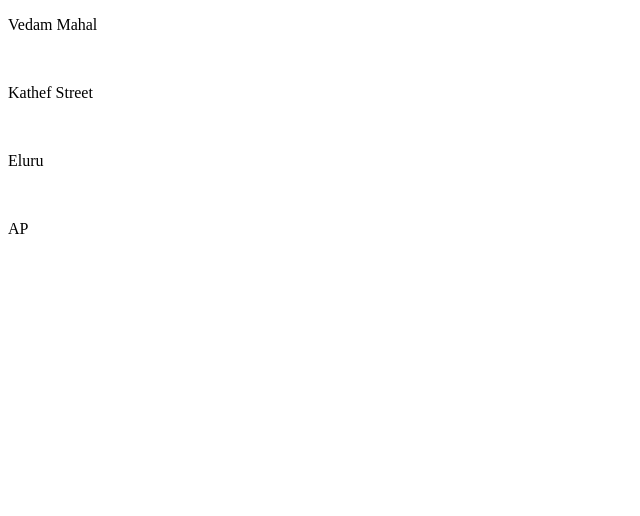
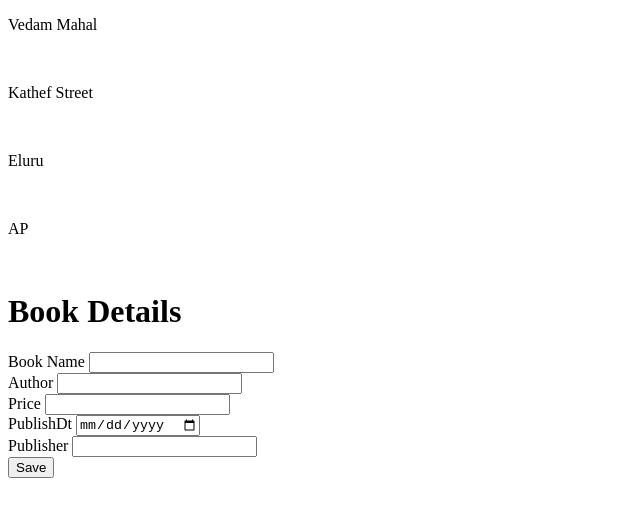
Before and after one commit to kjacobpaul490/javascript-concepts, a plain HTML site: page objects.html in a window 1280 px wide. Shown: the whole page, without its empty margins (0-640 px from the left). Drawn offline with Linux system fonts and the light colour scheme.

Commit message:
java script Onjects  and storing in Local storage jsDoc comments

```diff
--- a/objects.html
+++ b/objects.html
@@ -11,6 +11,22 @@
     <p id="pCity"></p><br>
     <p id="pState"></p><br>
 
+    <h1 id="h1BookDetails">Book Details</h1>
+    <label id="lblBookName" for="txtBookName">Book Name</label>
+    <input  type="text" id="txtBookName"><br>
+    <label id="lblAuthor" for="txtAuthor">Author</label>
+    <input  type="text" id="txtAuthor"><br>
+    <label id="lblPrice" for="txtPrice">Price</label>
+    <input  type="number" id="txtPrice"><br>
+    <label id="lblPublishDt" for="txtPublishDt">PublishDt</label>
+    <input  type="date" id="txtPublishDt"><br>
+    <label id="lblPublisher" for="txtPublisher">Publisher</label>
+    <input  type="text" id="txtPublisher"><br>
+
+    <button id="btnSave" onclick="saveBook(txtBookName.value,txtAuthor.value,txtPrice.value,txtPublishDt.value,txtPublisher
+    .value)">Save</button>
+
+
 </body>
 <script src="objects.js"></script>
 </html>
--- a/objects.js
+++ b/objects.js
@@ -1,7 +1,35 @@
-const  homeProperties = { name: "Vedam Mahal", address: "Kathef Street", city: "Eluru", state: "AP" };
+const homeProperties = { name: "Vedam Mahal", address: "Kathef Street", city: "Eluru", state: "AP" };
+
+var books = {};
 
 
 document.getElementById("pName").innerHTML = homeProperties.name;
 document.getElementById("pAddress").innerHTML = homeProperties.address;
 document.getElementById("pCity").innerHTML = homeProperties.city;
 document.getElementById("pState").innerHTML = homeProperties.state;
+
+
+/**
+ * Save Book Details
+ * Used for a click event .
+ * @author Jacob Paul
+ *  @param {String} bookName - bookName.
+  * @param {String} author - author.
+  * @param {String} price - price.
+  * @param {String} publisherDt - publisherDt (Date).
+  * @param {String} publisher - publisher.
+ * @returns {Void} Void
+ */
+function saveBook(bookName, author, price, publisherDt, publisher) {
+    debugger;
+    books.bookName = bookName;
+    books.author = author;
+    books.price = Number(price);
+    books.publisherDt = publisherDt;
+    books.publisher = publisher
+// Saving the book details in the local storage on the name of "lsBooks"
+    localStorage.setItem("lsBooks", JSON.stringify(books));
+    alert(localStorage.getItem("lsBooks"));
+    localStorage.setItem('lsHomeProperties', JSON.stringify(homeProperties));
+    alert(localStorage.getItem("lsHomeProperties"));
+}
```
